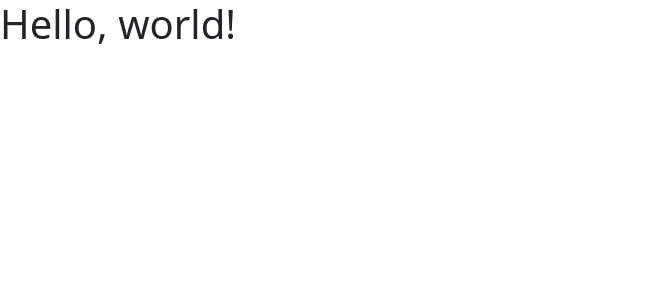
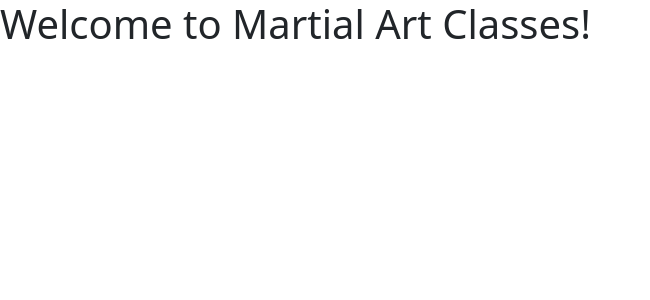
Before and after one commit to chandanjaiswallove/Martial, a CodeIgniter app: page /Martial/ in a window 1280 px wide. Shown: the top 300 px of the page, without its empty margins (0-650 px from the left). Run offline with CodeIgniter, Linux system fonts and the light colour scheme.

```diff
--- a/application/views/welcome_message.php
+++ b/application/views/welcome_message.php
@@ -11,7 +11,7 @@ defined('BASEPATH') OR exit('No direct script access allowed');
     <link href="https://cdn.jsdelivr.net/npm/bootstrap@5.3.8/dist/css/bootstrap.min.css" rel="stylesheet" integrity="sha384-sRIl4kxILFvY47J16cr9ZwB07vP4J8+LH7qKQnuqkuIAvNWLzeN8tE5YBujZqJLB" crossorigin="anonymous">
   </head>
   <body>
-    <h1>Hello, world!</h1>
+    <h1>Welcome to Martial Art Classes!</h1>
     <script src="https://cdn.jsdelivr.net/npm/bootstrap@5.3.8/dist/js/bootstrap.bundle.min.js" integrity="sha384-FKyoEForCGlyvwx9Hj09JcYn3nv7wiPVlz7YYwJrWVcXK/BmnVDxM+D2scQbITxI" crossorigin="anonymous"></script>
   </body>
 </html>
```
